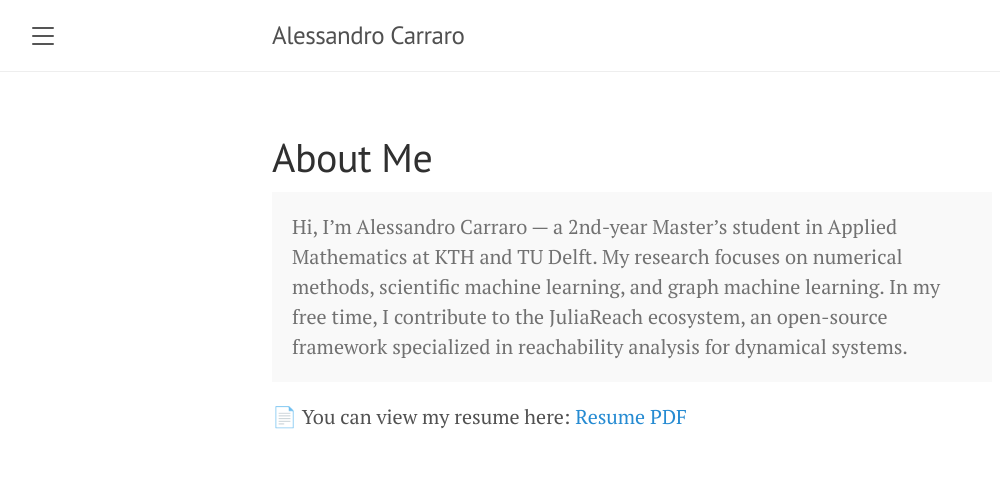
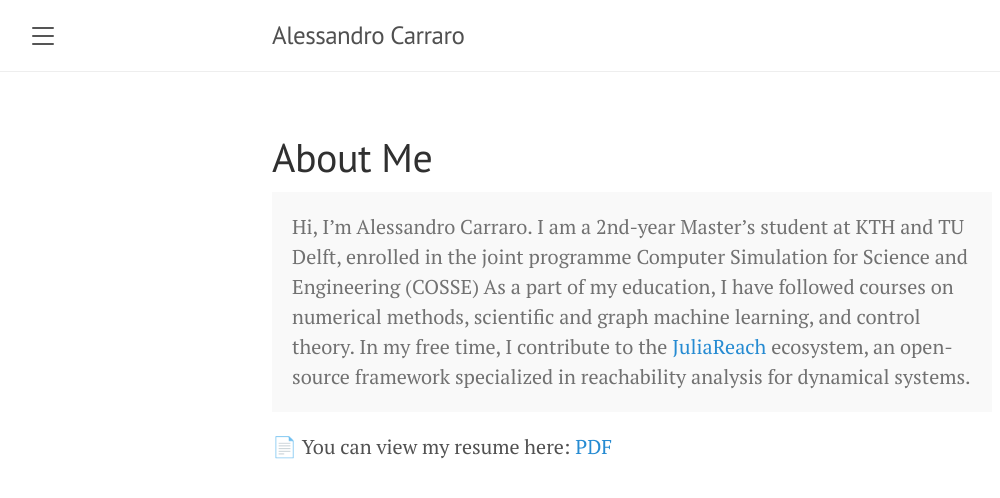
Before and after one commit to alecarraro/alecarraro-blog, a Jekyll site: the page built from about.md, in a window 1280 px wide. Shown: the top 498 px of the page, without its empty margins (8-1008 px from the left). Built offline with Jekyll 4.4.1, drawn with Linux system fonts in a browser that asks for light colours; a script that is not in the unit is left out.

Commit message:
updaye about me

```diff
--- a/about.md
+++ b/about.md
@@ -4,12 +4,14 @@ title: About Me
 ---
 
 <p class="message">
-  Hi, I’m Alessandro Carraro — a 2nd-year Master’s student in Applied Mathematics at KTH and TU Delft.
-  My research focuses on numerical methods, scientific machine learning, and graph machine learning.
-  In my free time, I contribute to the JuliaReach ecosystem, an open-source framework specialized in reachability analysis for dynamical systems.
+  Hi, I’m Alessandro Carraro. I am a 2nd-year Master’s student at KTH and TU Delft, enrolled in the joint programme Computer Simulation for Science and Engineering (COSSE)
+
+  As a part of my education, I have followed courses on numerical methods, scientific and graph machine learning, and control theory.
+
+  In my free time, I contribute to the <a href="https://juliareach.github.io/">JuliaReach</a> ecosystem, an open-source framework specialized in reachability analysis for dynamical systems.
 </p>
 
 <p>
   📄 You can view my resume here:
-  <a href="{{ '/assets/pdfs/resume_2025_website.pdf' | relative_url }}" target="_blank">Resume PDF</a>
+  <a href="{{ '/assets/pdfs/resume_2025_website.pdf' | relative_url }}" target="_blank">PDF</a>
 </p>
```
